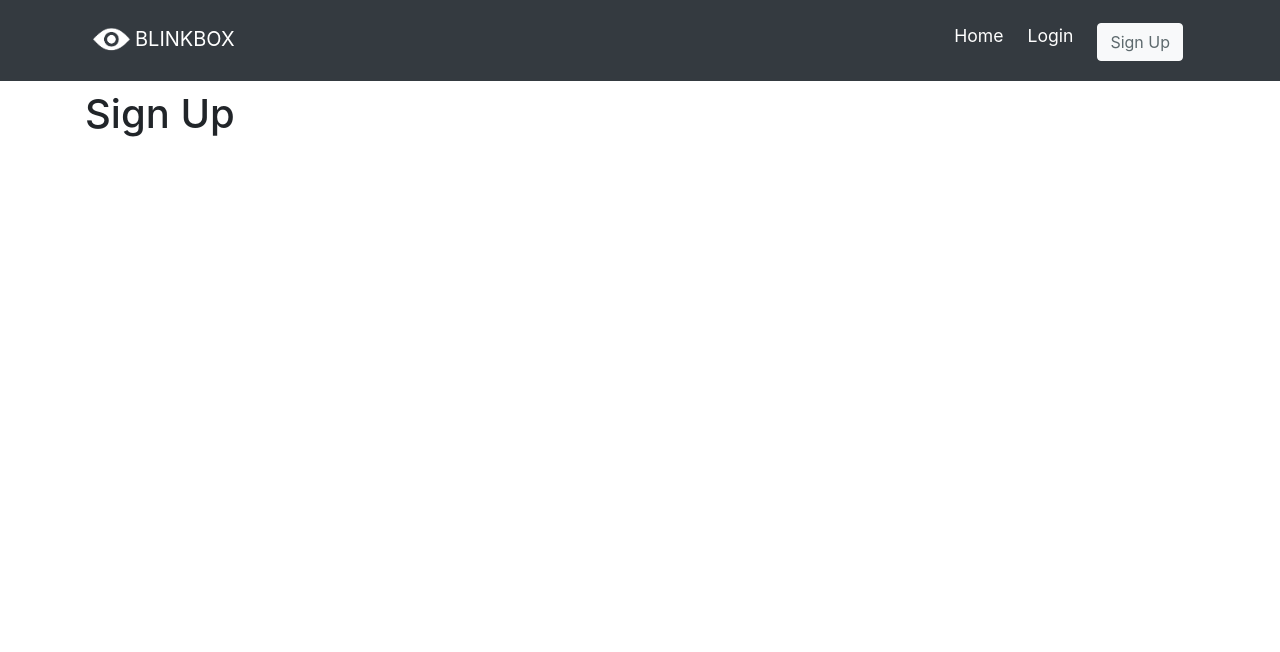
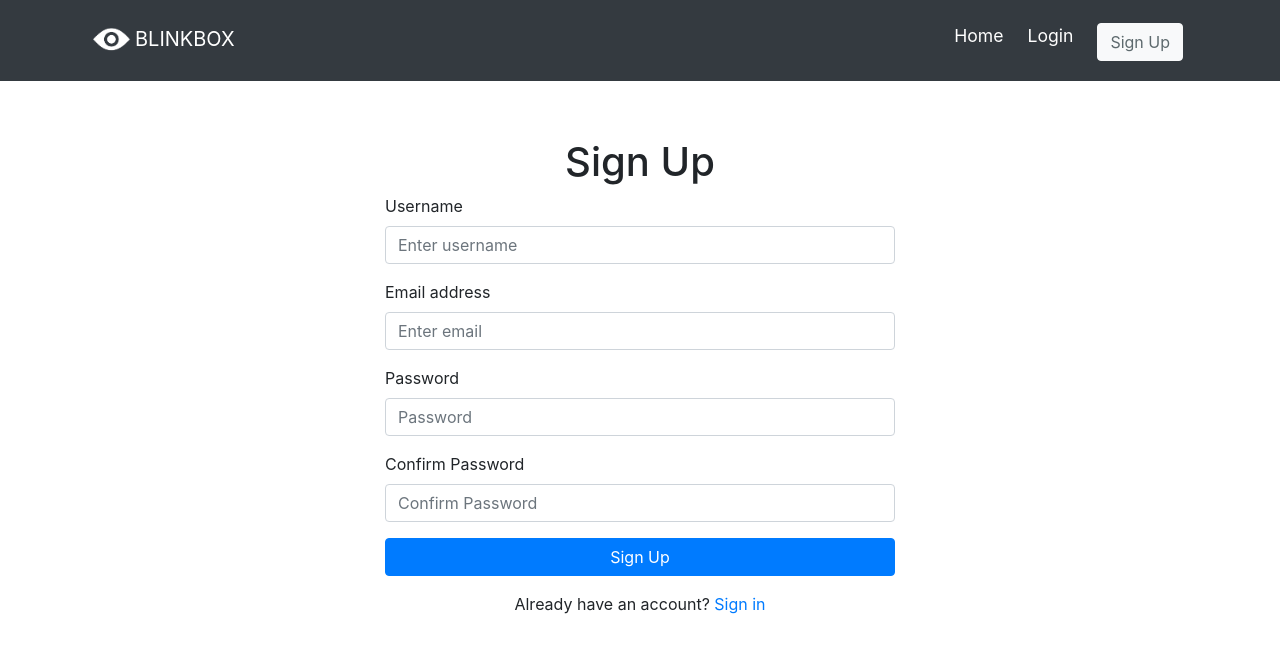
Before and after one commit to annieross10/blink-box-, a React (Create React App) app: page /signup in a window 1280 px wide. Shown: the top 652 px of the page. Built offline with nearby package versions, Linux system fonts and the light colour scheme.

Commit message:
create signupform.js

```diff
--- a/src/App.js
+++ b/src/App.js
@@ -3,6 +3,7 @@ import NavBar from "./components/NavBar";
 import Container from "react-bootstrap/Container";
 import {Route,Switch} from 'react-router-dom'
 import './api/axiosDefaults'
+import SignUpForm from "./pages/auth/SignUpForm";
 
 function App() {
   return (
@@ -12,7 +13,7 @@ function App() {
         <Switch>
           <Route exact path="/" render={() => <h1>Home</h1>} />
           <Route exact path="/login" render={() => <h1>Log In</h1>} />
-          <Route exact path="/signup" render={() => <h1>Sign Up</h1>} />
+          <Route exact path="/signup" render={() => <SignUpForm/>} />
           <Route render={() => <p>Page Not Found!</p>} />
         </Switch>
       </Container>
--- a/src/pages/auth/SignUpForm.js
+++ b/src/pages/auth/SignUpForm.js
@@ -0,0 +1,93 @@
+import React, { useState } from "react";
+import { Link } from "react-router-dom";
+import { Form, Button, Container, Row, Col } from "react-bootstrap";
+
+const SignUpForm = () => {
+  const [formData, setFormData] = useState({
+    username: "",
+    email: "",
+    password: "",
+    confirmPassword: "",
+  });
+
+  const handleChange = (e) => {
+    const { name, value } = e.target;
+    setFormData((prevData) => ({
+      ...prevData,
+      [name]: value,
+    }));
+  };
+
+  const handleSubmit = (e) => {
+    e.preventDefault();
+    console.log(formData);
+  };
+
+  return (
+    <Row className="mt-5">
+      <Col md={{ span: 6, offset: 3 }}>
+        <Container>
+          <h1 className="text-center">Sign Up</h1>
+          <Form onSubmit={handleSubmit}>
+            <Form.Group controlId="formBasicUsername">
+              <Form.Label>Username</Form.Label>
+              <Form.Control
+                type="text"
+                placeholder="Enter username"
+                name="username"
+                value={formData.username}
+                onChange={handleChange}
+                required
+              />
+            </Form.Group>
+
+            <Form.Group controlId="formBasicEmail">
+              <Form.Label>Email address</Form.Label>
+              <Form.Control
+                type="email"
+                placeholder="Enter email"
+                name="email"
+                value={formData.email}
+                onChange={handleChange}
+                required
+              />
+            </Form.Group>
+
+            <Form.Group controlId="formBasicPassword">
+              <Form.Label>Password</Form.Label>
+              <Form.Control
+                type="password"
+                placeholder="Password"
+                name="password"
+                value={formData.password}
+                onChange={handleChange}
+                required
+              />
+            </Form.Group>
+
+            <Form.Group controlId="formBasicConfirmPassword">
+              <Form.Label>Confirm Password</Form.Label>
+              <Form.Control
+                type="password"
+                placeholder="Confirm Password"
+                name="confirmPassword"
+                value={formData.confirmPassword}
+                onChange={handleChange}
+                required
+              />
+            </Form.Group>
+
+            <Button variant="primary" type="submit" block>
+              Sign Up
+            </Button>
+          </Form>
+          <p className="mt-3 text-center">
+            Already have an account? <Link to="/signin">Sign in</Link>
+          </p>
+        </Container>
+      </Col>
+    </Row>
+  );
+};
+
+export default SignUpForm;
```
